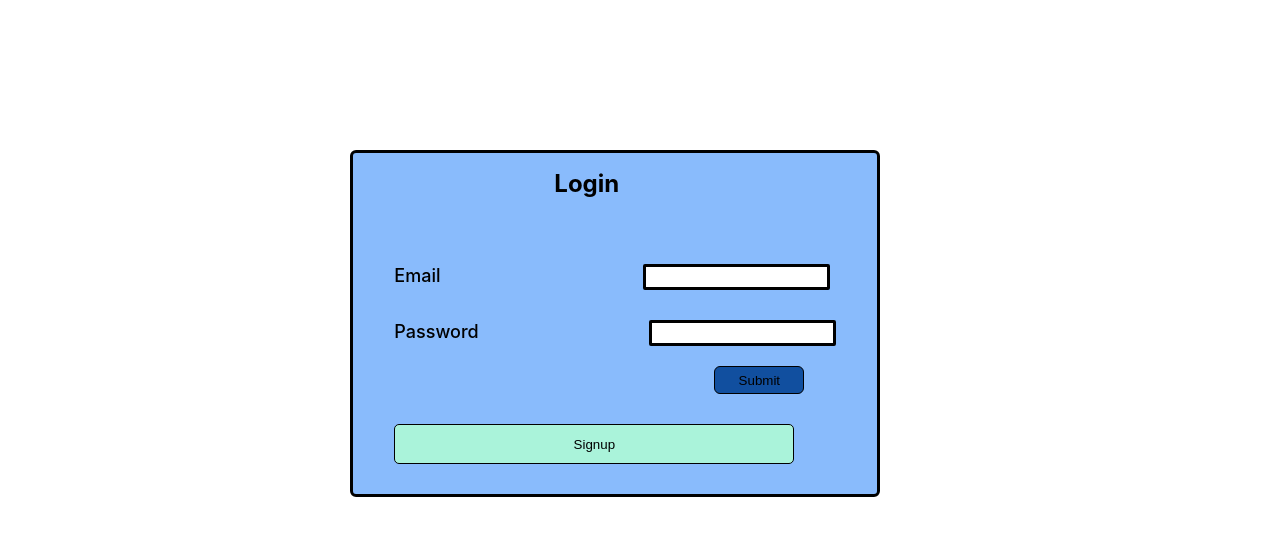
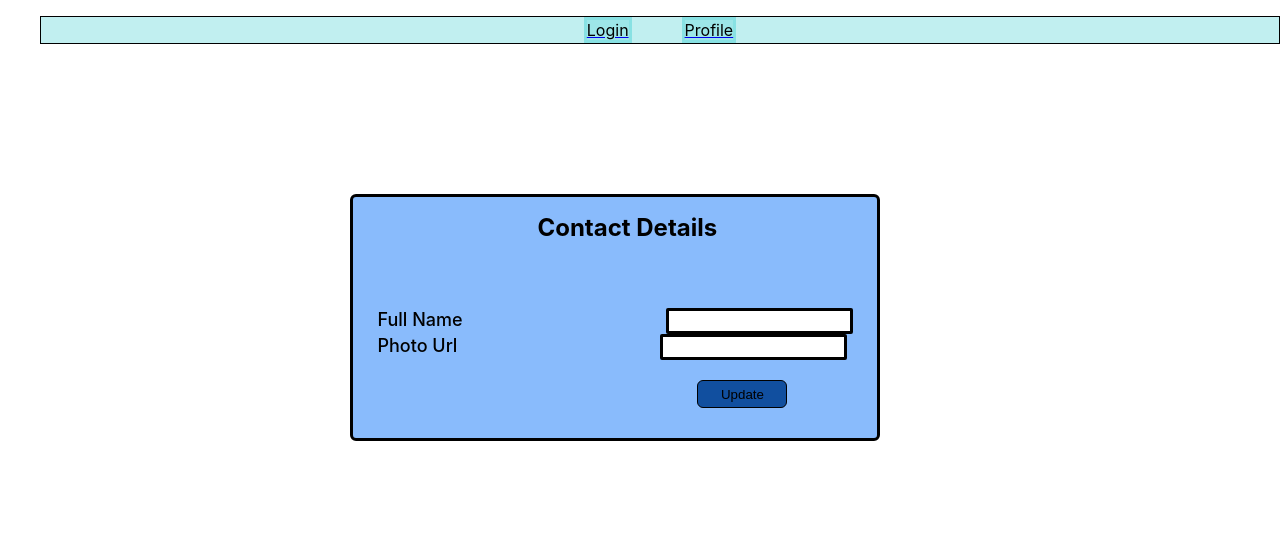
Before and after one commit to eswar7981/ExpenseTracker, a React (Create React App) app: page /profile in a window 1280 px wide. Shown: the top 536 px of the page. Built offline with nearby package versions, Linux system fonts and the light colour scheme.

Commit message:
added profile

```diff
--- a/package.json
+++ b/package.json
@@ -8,6 +8,7 @@
     "@testing-library/user-event": "^13.5.0",
     "react": "^18.2.0",
     "react-dom": "^18.2.0",
+    "react-router-dom": "^5.3.4",
     "react-scripts": "5.0.1",
     "web-vitals": "^2.1.4"
   },
--- a/src/App.js
+++ b/src/App.js
@@ -1,10 +1,30 @@
 import logo from './logo.svg';
 import './App.css';
 import Login from './Components/Login';
+import Interface from './Components/Interface';
+import Profile from './Components/Profile';
+import { Route,RouterProvider,Switch } from 'react-router-dom';
+import Navi from './Components/Navigation/Navi';
+
 function App() {
   return (
+    <>
+    <header>
+      <Navi></Navi>
+    </header>
+    <Switch>
   <>
-  <Login></Login>
+  <Route path="/login">
+    <Login></Login>
+  </Route>
+  <Route path="/profilebutton">
+    <Interface></Interface>
+  </Route>
+  <Route path="/profile">
+    <Profile></Profile>
+  </Route>
+  </>
+  </Switch>
   </>
   );
 }
--- /dev/null
+++ b/src/Components/Interface.js
@@ -0,0 +1,11 @@
+import React from 'react'
+
+const Interface = () => {
+  return (
+    <div>
+
+    </div>
+  )
+}
+
+export default Interface
--- a/src/Components/Login.js
+++ b/src/Components/Login.js
@@ -39,6 +39,7 @@ const Login = () => {
             }
           })
           .then((data) => {
+            localStorage.setItem('login',data.idToken)
             console.log(data.idToken);
             alert("login Successful")
           })
--- /dev/null
+++ b/src/Components/Navigation/Navi.css
@@ -0,0 +1,41 @@
+.head{
+    border: solid;
+    border-width: 0.8px;
+    display: flex;
+    justify-content: center;
+    gap:50px;
+    list-style:None;
+    background-color: rgba(104, 217, 219, 0.413);
+}
+
+.btn{
+    text-decoration: none;
+
+}
+.head1 :hover{
+
+    color:white;
+    font-weight: bold;
+    background-color:  #587ec0;
+}
+
+
+.head1 :active{
+    color: rgba(104, 217, 219, 0.413);
+    background-color: #587ec0;
+}
+
+
+.head1 :hover{
+
+    color:white;
+    font-weight: bold;
+    background-color:  #587ec0;
+}
+.btn{
+    background-color: rgba(104, 217, 219, 0.413);
+    color: black;
+    border:solid;
+
+    border-color: rgba(104, 217, 219, 0.413) ;
+}
--- /dev/null
+++ b/src/Components/Navigation/Navi.js
@@ -0,0 +1,35 @@
+import React from 'react'
+import {NavLink} from 'react-router-dom'
+import './Navi.css'
+
+const Navi = () => {
+  return (
+    <div>
+      <header>
+        <nav>
+            <ul>
+                <div className='head'>
+                    <li className='head1'>
+                        <NavLink to="/login">
+                            < div className='btn' style={{textDecoration:'none'}}>
+                            Login
+                            </div>
+                        </NavLink>
+                    </li>
+
+                    <li className='head1'>
+                        <NavLink to="/profile">
+                            < div className='btn'>
+                            Profile
+                            </div>
+                        </NavLink>
+                    </li>
+                </div>
+            </ul>
+        </nav>
+      </header>
+    </div>
+  )
+}
+
+export default Navi
--- /dev/null
+++ b/src/Components/Profile.js
@@ -0,0 +1,74 @@
+import React, { useState } from 'react'
+import './Profile.css'
+const Profile = () => {
+    const [details,setDetails]=useState({fullName:'',photoUrl:''})
+
+  const dataHandler=(e)=>{
+    e.preventDefault()
+
+
+        fetch('https://identitytoolkit.googleapis.com/v1/accounts:signUp?key=AIzaSyAjGnWVeAziSlwIlc4VUJwIEJBZoibh8LE',{
+            method:'POST',
+            body:JSON.stringify({
+                ID_TOKEN:localStorage.getItem('login'),
+                display_Name:details.fullName,
+                photoUrl:details.photoUrl,
+                returnSecureToken:true
+            }),
+            headers: {
+                "Content-Type": "application/json",
+              }
+        }).then((res)=>{
+            if(res.ok){
+
+            }else{
+                return res.json().then((data) => {
+                   console.log(data)
+                  })
+            }
+        }).then((data)=>{
+            console.log(data)
+        })
+
+
+        setDetails({fullName:'',photoUrl:''})
+
+
+  }
+
+
+  const nameHandler=(e)=>{
+    setDetails({details,['fullName']:e.target.value})
+  }
+
+
+  const urlHandler=(e)=>{
+    setDetails({details,['photoUrl']:e.target.value})
+  }
+
+  return (
+
+    <div className='box'>
+        <div className='titled'>
+            <h1>Contact Details</h1>
+        </div>
+      <form  onSubmit={dataHandler}>
+        <div  className='field1'>
+            <label>Full Name</label>
+            <input value={details.fullName} type='text' required onChange={nameHandler}></input>
+        </div>
+        <div className='field1'>
+        <label>Photo Url</label>
+        <input value={details.photoUrl} required onChange={urlHandler}></input>
+        </div>
+        <div className='but'>
+            <button>
+                Update
+            </button>
+        </div>
+      </form>
+    </div>
+  )
+}
+
+export default Profile
--- a/src/index.js
+++ b/src/index.js
@@ -3,12 +3,14 @@ import ReactDOM from 'react-dom/client';
 import './index.css';
 import App from './App';
 import reportWebVitals from './reportWebVitals';
-
+import {BrowserRouter} from 'react-router-dom'
 const root = ReactDOM.createRoot(document.getElementById('root'));
 root.render(
+  <BrowserRouter>
   <React.StrictMode>
     <App />
   </React.StrictMode>
+  </BrowserRouter>
 );
 
 // If you want to start measuring performance in your app, pass a function
```
Also changed, not shown: src/Components/Interface.css (added), src/Components/Profile.css (added), 1 other file (tests, documents, lock files or other folders).
